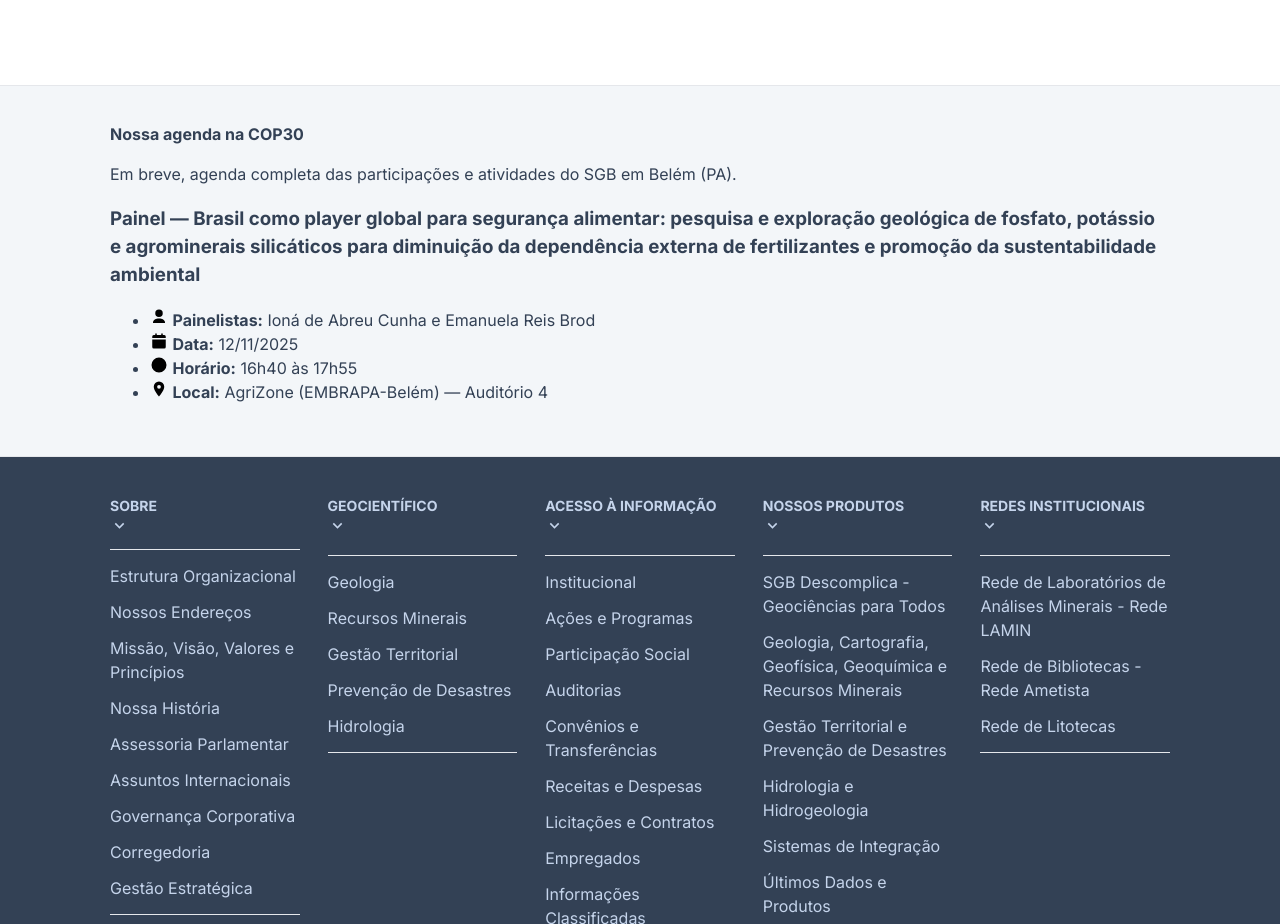
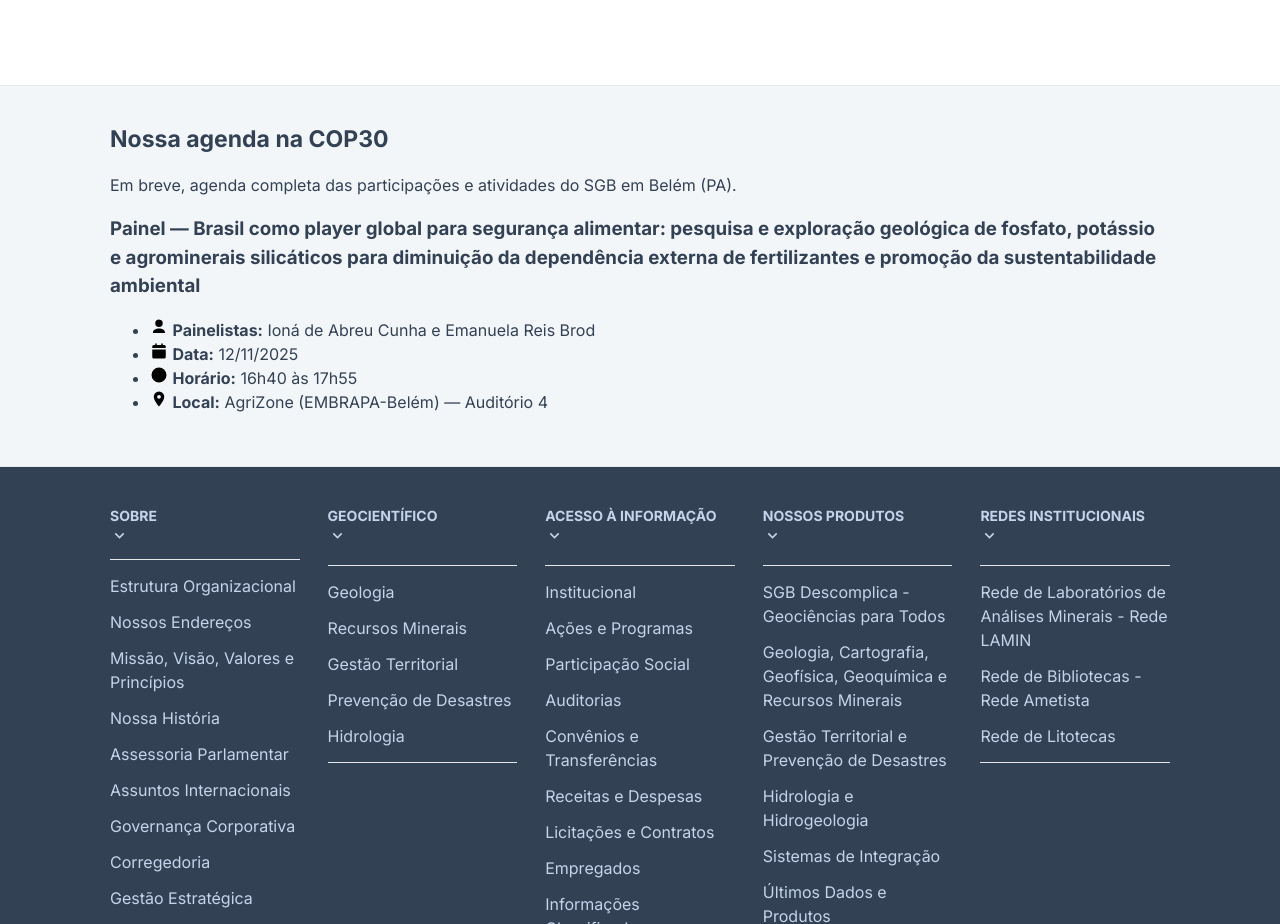
Before and after one commit to hemiltoncunha/sgb-cop30-site, a plain HTML site: page index.html in a window 1280 px wide. Shown: the part 2220-3144 px from the top of the page. Drawn offline with Linux system fonts and the light colour scheme.

Commit message:
alinhamento e tamanho agenda

```diff
--- a/index.html
+++ b/index.html
@@ -180,7 +180,7 @@ de Rondônia</a></li>
 
   <div class="footer">
     <div class="container">
-      <strong>Nossa agenda na COP30</strong>
+      <strong style="font-size:23px; text-align: center;">Nossa agenda na COP30</strong>
       <p>Em breve, agenda completa das participações e atividades do SGB em Belém (PA).</p>
     </div>
     <!-- Nossa agenda – item -->
```
